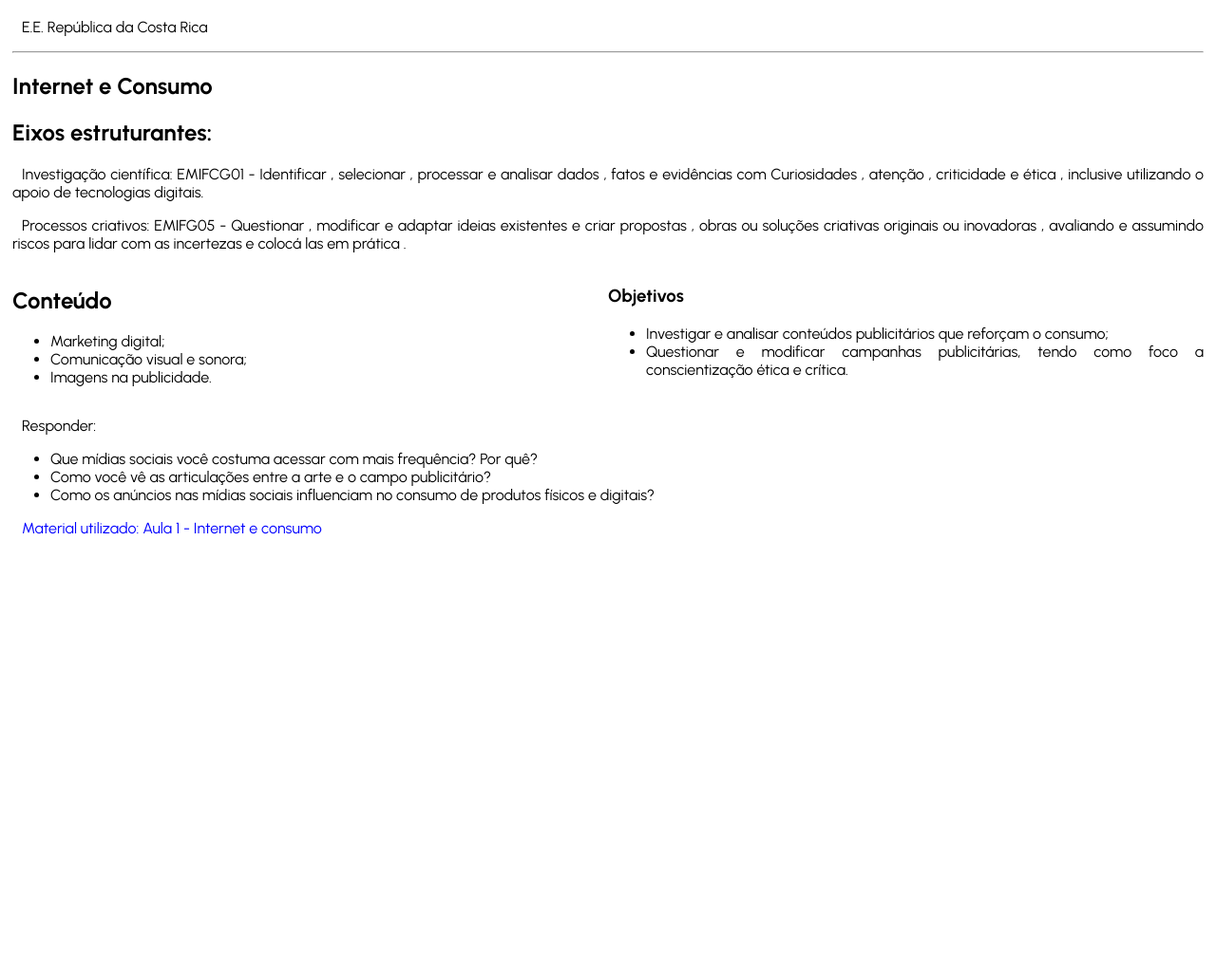
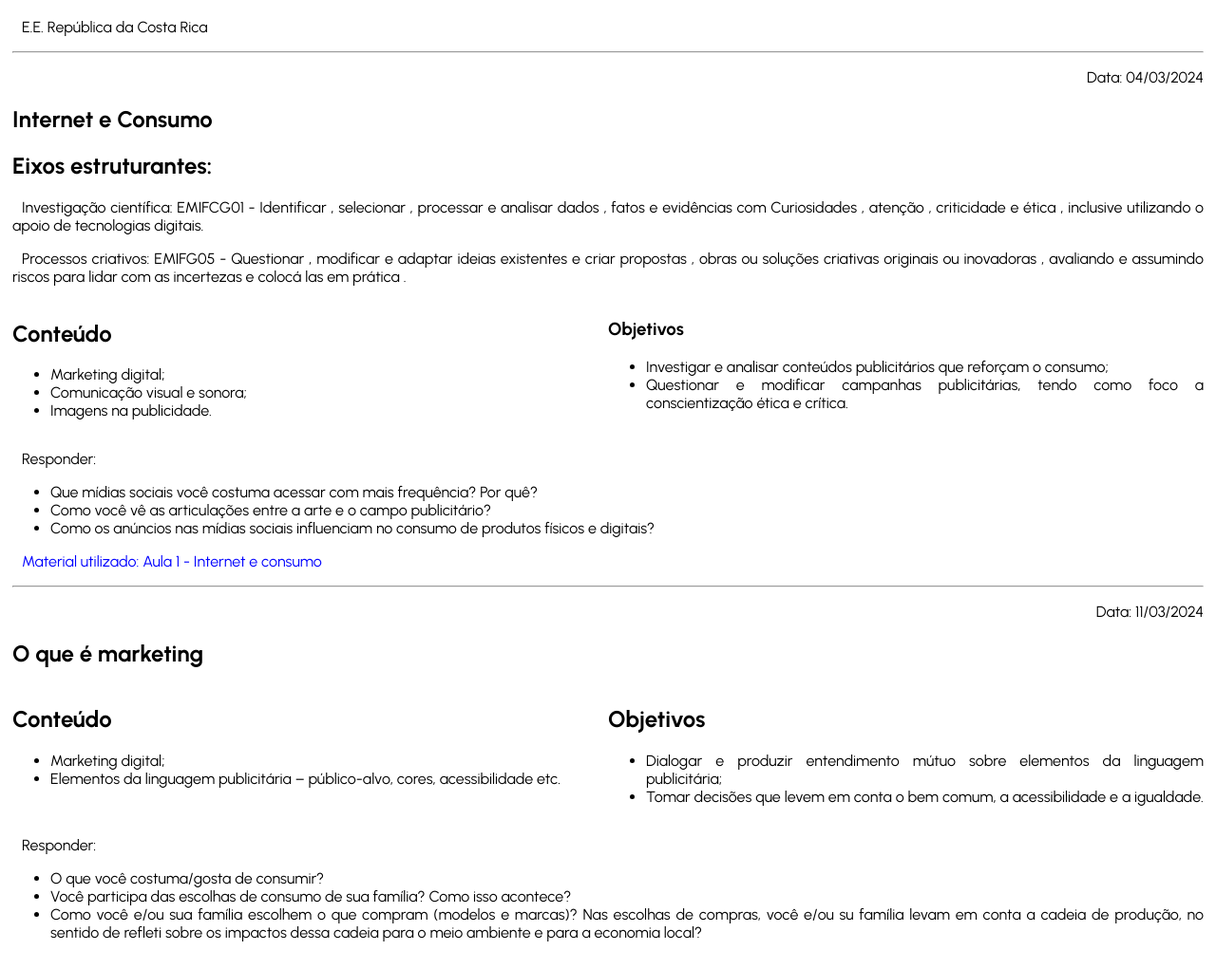
Before and after one commit to brenor4mos/projeto-escola, a plain HTML site: page materias/arte-midias-digitais.html in a window 1280 px wide. Shown: the part 75-1096 px from the top of the page at 95% size. Before the commit the page ends 800 px from the top, so only its background shows below. Drawn offline with Linux system fonts and the light colour scheme.

Commit message:
update arte e mídias digitais

```diff
--- a/materias/arte-midias-digitais.html
+++ b/materias/arte-midias-digitais.html
@@ -12,6 +12,7 @@
     <h1>Arte e Mídias Digitais</h1>
     <p>E.E. República da Costa Rica</p>
     <hr />
+    <p class="data">04/03/2024</p>
     <h2>Internet e Consumo</h2>
 
     <h2>Eixos estruturantes:</h2>
@@ -62,6 +63,38 @@
         </li>
     </ul>
     <p class="cred"> Aula 1 - Internet e consumo</p>
+    <hr>
+    <p class="data">11/03/2024</p>
+    <h2>O que é marketing</h2>
+    <div class="cab">
+        <div>
+            <h2>Conteúdo</h2>
+            <ul>
+                <li>Marketing digital;</li>
+                <li>Elementos da linguagem
+                    publicitária – público-alvo,
+                    cores, acessibilidade etc.</li>
+            </ul>
+        </div>
+        <div>
+            <h2>Objetivos</h2>
+            <ul>
+                <li>Dialogar e produzir
+                    entendimento mútuo sobre
+                    elementos da linguagem
+                    publicitária;</li>
+                <li>Tomar decisões que levem
+                    em conta o bem comum, a
+                    acessibilidade e a igualdade. </li>
+            </ul>
+        </div>
+    </div>
+    <p>Responder:</p>
+    <ul>
+        <li>O que você costuma/gosta de consumir?</li>
+        <li>Você participa das escolhas de consumo de sua família? Como isso acontece? </li>
+        <li>Como você e/ou sua família escolhem o que compram (modelos e marcas)? Nas escolhas de compras, você e/ou su família levam em conta a cadeia de produção, no sentido de refleti sobre os impactos dessa cadeia para o meio ambiente e para a economia local?</li>
+    </ul>
 </body>
 
 </html>
```
Also changed, not shown: index.html (+2 -1 lines).
